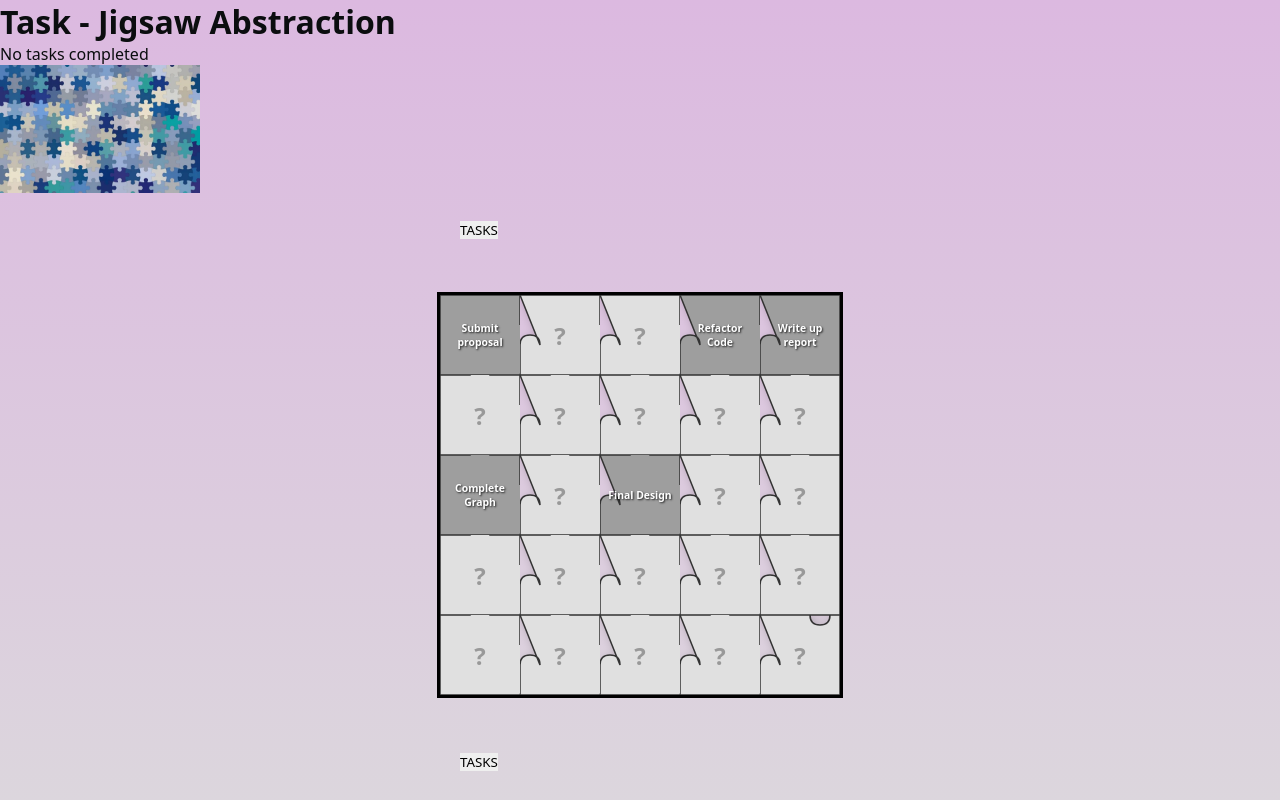
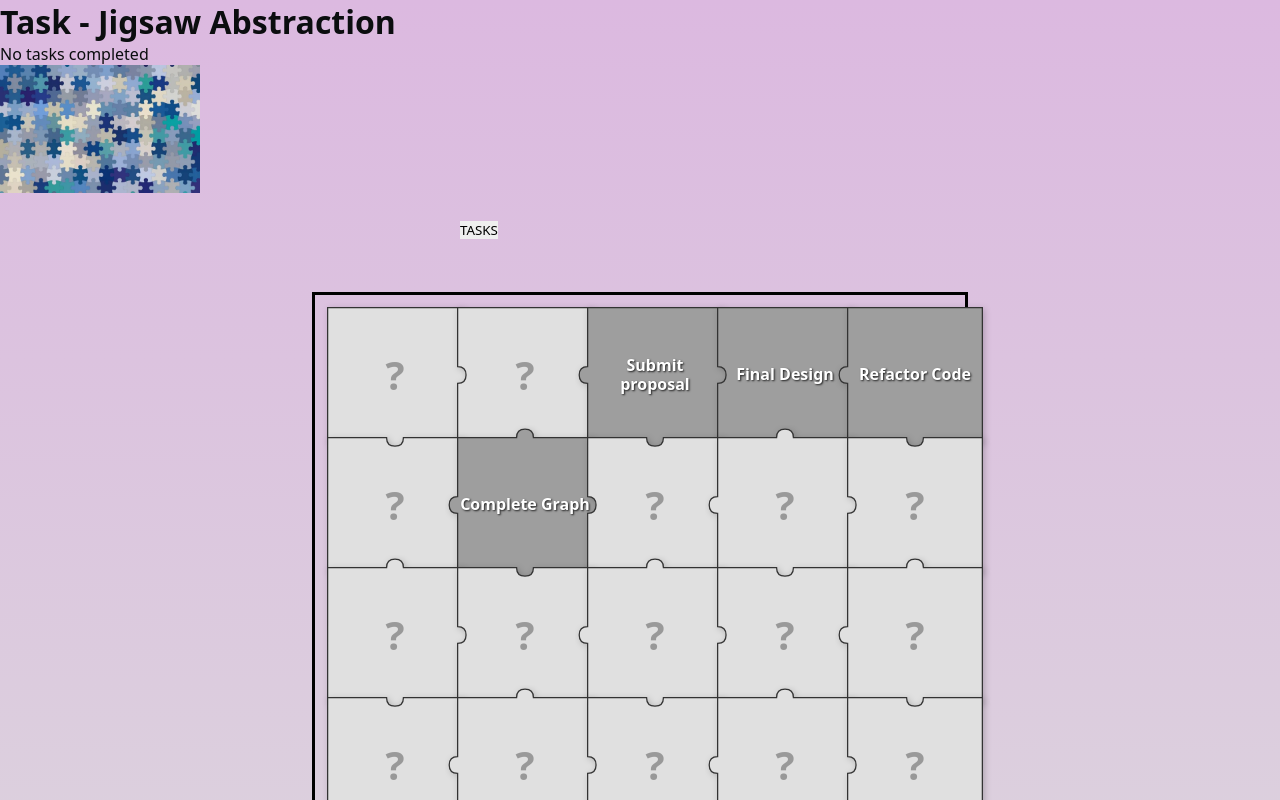
Before and after one commit to itcOnlineGaming/RWM_P2_2025_Jake_Fitzgerald, a SvelteKit app: page / in a window 1280 px wide. Shown: the top 800 px of the page. Built offline with nearby package versions, Linux system fonts and the light colour scheme.

Commit message:
#14 - More complex and varied piece shapes. Pieces now fit into one another (slots and tabs directions) when aligned on the grid.

```diff
--- a/src/Components/JigsawBoard.svelte
+++ b/src/Components/JigsawBoard.svelte
@@ -70,11 +70,24 @@
         return shuffled;
     }
 
-    // Create randomized pieces array
-    $: allPieces = shuffleArray([
-        ...tasks,
-        ...Array(Math.max(0, totalPieces - tasks.length)).fill(null)
-    ]);
+    // Create array with tasks in random positions but maintain grid structure
+    let allPieces: any[] = [];
+    $: {
+        const shuffledTasks = shuffleArray([...tasks]);
+        const placeholderCount = Math.max(0, totalPieces - tasks.length);
+
+        // Create array of all positions
+        const positions = Array.from({length: totalPieces}, (_, i) => i);
+        const shuffledPositions = shuffleArray(positions);
+
+        // Place tasks at random positions
+        const tempPieces = Array(totalPieces).fill(null);
+        shuffledTasks.forEach((task, i) => {
+            tempPieces[shuffledPositions[i]] = task;
+        });
+
+        allPieces = tempPieces;
+    }
 
     $: dimensions = getGridDimensions(totalPieces);
     $: rows = dimensions.rows;
@@ -85,15 +98,18 @@
     <div
         class="jigsaw-grid"
         style="
-            grid-template-columns: repeat({cols}, 80px);
-            grid-template-rows: repeat({rows}, 80px);
+            grid-template-columns: repeat({cols}, 130px);
+            grid-template-rows: repeat({rows}, 130px);
         ">
         {#each allPieces as piece, i}
             <div class="piece-container" title={piece?.text || 'Empty slot'}>
                 <JigsawPiece
                     type={getPieceType(i, rows, cols)}
                     color={piece ? getTaskColour(piece) : (allTasksCompleted ? completedPlaceholderColor : placeholderColor)}
-                    size={80}
+                    size={160}
+                    row={Math.floor(i / cols)}
+                    col={i % cols}
+                    cols={cols}
                 />
                 {#if piece}
                     <span class="piece-label">{piece.text.slice(0, 15)}{piece.text.length > 15 ? '...' : ''}</span>
@@ -118,7 +134,7 @@
 
     .jigsaw-grid {
         display: grid;
-        gap: -1px;
+        gap: 0;
     }
 
     .piece-container {
@@ -126,22 +142,27 @@
         display: flex;
         align-items: center;
         justify-content: center;
+        width: 160px;
+        height: 160px;
     }
 
     .piece-label {
         position: absolute;
-        font-size: 0.65rem;
+        font-size: 1rem;
         font-weight: bold;
         color: white;
         text-shadow: 1px 1px 2px rgba(0,0,0,0.8);
         pointer-events: none;
         text-align: center;
-        max-width: 70px;
+        max-width: 130px;
+        line-height: 1.2;
+        z-index: 10;
     }
 
     .piece-label.empty {
-        font-size: 1.5rem;
+        font-size: 2.5rem;
         color: #999;
         text-shadow: none;
+        z-index: 10;
     }
 </style>
--- a/src/Components/JigsawPiece.svelte
+++ b/src/Components/JigsawPiece.svelte
@@ -4,69 +4,146 @@
                      'middle';
     export let color: string = '#4CAF50';
     export let size: number = 80;
+    export let row: number = 0;
+    export let col: number = 0;
+    export let cols: number = 4;
 
-    // Simple jigsaw connector (tab/slot)
-    const tab = `q 0,-10 10,-10 t 10,10`; // outward tab
-    const slot = `q 0,10 10,10 t 10,-10`; // inward slot
+    // Deterministic function to decide if an edge has a tab
+    // Returns true if the edge going RIGHT from position (r,c) has a tab
+    function edgeHasRightTab(r: number, c: number): boolean {
+        return ((r * 7 + c * 13) % 2) === 0;
+    }
 
-    // Generate path based on piece type
-    function getPiecePath(type: string): string {
+    // Returns true if the edge going DOWN from position (r,c) has a tab
+    function edgeHasDownTab(r: number, c: number): boolean {
+        return ((r * 11 + c * 17) % 2) === 0;
+    }
+
+    // Generate path based on piece type with interlocking edges
+    function getPiecePath(): string {
         const s = size;
         const mid = s / 2;
+        const tabSize = 10;
 
-        switch(type) {
-            case 'corner-tl':
-                // Top-Left: straight top, straight left, tab right, tab bottom
-                return `M 0,0 L ${s},0 L ${s},${mid-10} ${tab} L ${s},${s}
-                        L ${mid+10},${s} ${slot} L 0,${s} Z`;
+        // Determine what connector this piece needs on each side
+        let topConnector: 'flat' | 'tab' | 'slot' = 'flat';
+        let rightConnector: 'flat' | 'tab' | 'slot' = 'flat';
+        let bottomConnector: 'flat' | 'tab' | 'slot' = 'flat';
+        let leftConnector: 'flat' | 'tab' | 'slot' = 'flat';
 
-            case 'corner-tr':
-                // Top-Right: straight top, straight right, tab bottom, slot left
-                return `M 0,0 L ${s},0 L ${s},${s} L ${mid+10},${s} ${slot}
-                        L 0,${s} L 0,${mid+10} ${tab} Z`;
+        // TOP EDGE
+        if (type === 'corner-tl' || type === 'corner-tr' || type === 'edge-top') {
+            topConnector = 'flat';
+        } else {
+            // Check the edge between this piece and the piece above
+            // The edge belongs to the piece above (row-1), and it goes DOWN
+            const edgeAboveHasTab = edgeHasDownTab(row - 1, col);
+            // If edge has tab going down, this piece receives it as a slot
+            topConnector = edgeAboveHasTab ? 'slot' : 'tab';
+        }
 
-            case 'corner-bl':
-                // Bottom-Left: straight left, straight bottom, tab top, tab right
-                return `M 0,0 L ${mid-10},0 ${tab} L ${s},0 L ${s},${mid-10} ${tab}
-                        L ${s},${s} L 0,${s} Z`;
+        // RIGHT EDGE
+        if (type === 'corner-tr' || type === 'corner-br' || type === 'edge-right') {
+            rightConnector = 'flat';
+        } else {
+            // Check the edge between this piece and the piece to the right
+            // The edge belongs to THIS piece, going RIGHT
+            const thisEdgeHasTab = edgeHasRightTab(row, col);
+            rightConnector = thisEdgeHasTab ? 'tab' : 'slot';
+        }
 
-            case 'corner-br':
-                // Bottom-Right: straight right, straight bottom, slot top, slot left
-                return `M 0,0 L ${s},0 L ${s},${s} L 0,${s} L 0,${mid+10} ${tab}
-                        L 0,0 L ${mid+10},0 ${slot} Z`;
+        // BOTTOM EDGE
+        if (type === 'corner-bl' || type === 'corner-br' || type === 'edge-bottom') {
+            bottomConnector = 'flat';
+        } else {
+            // Check the edge between this piece and the piece below
+            // The edge belongs to THIS piece, going DOWN
+            const thisEdgeHasTab = edgeHasDownTab(row, col);
+            bottomConnector = thisEdgeHasTab ? 'tab' : 'slot';
+        }
 
-            case 'edge-top':
-                // Top edge: straight top, tab/slot on other sides
-                return `M 0,0 L ${s},0 L ${s},${mid-10} ${tab} L ${s},${s}
-                        L ${mid+10},${s} ${slot} L 0,${s} L 0,${mid+10} ${tab} Z`;
+        // LEFT EDGE
+        if (type === 'corner-tl' || type === 'corner-bl' || type === 'edge-left') {
+            leftConnector = 'flat';
+        } else {
+            // Check the edge between this piece and the piece to the left
+            // The edge belongs to the piece on the left (col-1), going RIGHT
+            const edgeLeftHasTab = edgeHasRightTab(row, col - 1);
+            // If edge has tab going right, this piece receives it as a slot
+            leftConnector = edgeLeftHasTab ? 'slot' : 'tab';
+        }
 
-            case 'edge-right':
-                // Right edge: straight right, tab/slot on other sides
-                return `M 0,0 L ${mid-10},0 ${tab} L ${s},0 L ${s},${s}
-                        L ${mid+10},${s} ${slot} L 0,${s} L 0,${mid+10} ${tab} Z`;
+        // Build the path
+        let path = `M 0,0`;
 
-            case 'edge-bottom':
-                // Bottom edge: straight bottom, tab/slot on other sides
-                return `M 0,0 L ${mid-10},0 ${tab} L ${s},0 L ${s},${mid-10} ${tab}
-                        L ${s},${s} L 0,${s} L 0,${mid+10} ${tab} Z`;
+        // TOP EDGE
+        if (topConnector === 'flat') {
+            path += ` L ${s},0`;
+        } else if (topConnector === 'tab') {
+            path += ` L ${mid - tabSize},0`;
+            path += ` Q ${mid - tabSize},${-tabSize} ${mid},${-tabSize}`;
+            path += ` Q ${mid + tabSize},${-tabSize} ${mid + tabSize},0`;
+            path += ` L ${s},0`;
+        } else { // slot
+            path += ` L ${mid - tabSize},0`;
+            path += ` Q ${mid - tabSize},${tabSize} ${mid},${tabSize}`;
+            path += ` Q ${mid + tabSize},${tabSize} ${mid + tabSize},0`;
+            path += ` L ${s},0`;
+        }
 
-            case 'edge-left':
-                // Left edge: straight left, tab/slot on other sides
-                return `M 0,0 L ${mid-10},0 ${tab} L ${s},0 L ${s},${mid-10} ${tab}
-                        L ${s},${s} L ${mid+10},${s} ${slot} L 0,${s} Z`;
+        // RIGHT EDGE
+        if (rightConnector === 'flat') {
+            path += ` L ${s},${s}`;
+        } else if (rightConnector === 'tab') {
+            path += ` L ${s},${mid - tabSize}`;
+            path += ` Q ${s + tabSize},${mid - tabSize} ${s + tabSize},${mid}`;
+            path += ` Q ${s + tabSize},${mid + tabSize} ${s},${mid + tabSize}`;
+            path += ` L ${s},${s}`;
+        } else { // slot
+            path += ` L ${s},${mid - tabSize}`;
+            path += ` Q ${s - tabSize},${mid - tabSize} ${s - tabSize},${mid}`;
+            path += ` Q ${s - tabSize},${mid + tabSize} ${s},${mid + tabSize}`;
+            path += ` L ${s},${s}`;
+        }
 
-            case 'middle':
-            default:
-                // Middle: tabs/slots on all sides
-                return `M 0,0 L ${mid-10},0 ${tab} L ${s},0 L ${s},${mid-10} ${tab}
-                        L ${s},${s} L ${mid+10},${s} ${slot} L 0,${s} L 0,${mid+10} ${tab} Z`;
+        // BOTTOM EDGE
+        if (bottomConnector === 'flat') {
+            path += ` L 0,${s}`;
+        } else if (bottomConnector === 'tab') {
+            path += ` L ${mid + tabSize},${s}`;
+            path += ` Q ${mid + tabSize},${s + tabSize} ${mid},${s + tabSize}`;
+            path += ` Q ${mid - tabSize},${s + tabSize} ${mid - tabSize},${s}`;
+            path += ` L 0,${s}`;
+        } else { // slot
+            path += ` L ${mid + tabSize},${s}`;
+            path += ` Q ${mid + tabSize},${s - tabSize} ${mid},${s - tabSize}`;
+            path += ` Q ${mid - tabSize},${s - tabSize} ${mid - tabSize},${s}`;
+            path += ` L 0,${s}`;
         }
+
+        // LEFT EDGE
+        if (leftConnector === 'flat') {
+            path += ` L 0,0`;
+        } else if (leftConnector === 'tab') {
+            path += ` L 0,${mid + tabSize}`;
+            path += ` Q ${-tabSize},${mid + tabSize} ${-tabSize},${mid}`;
+            path += ` Q ${-tabSize},${mid - tabSize} 0,${mid - tabSize}`;
+            path += ` L 0,0`;
+        } else { // slot
+            path += ` L 0,${mid + tabSize}`;
+            path += ` Q ${tabSize},${mid + tabSize} ${tabSize},${mid}`;
+            path += ` Q ${tabSize},${mid - tabSize} 0,${mid - tabSize}`;
+            path += ` L 0,0`;
+        }
+
+        path += ` Z`;
+        return path;
     }
 </script>
 
-<svg width={size} height={size} viewBox="0 0 {size} {size}">
+<svg width={size} height={size} viewBox="{-15} {-15} {size + 30} {size + 30}">
     <path
-        d={getPiecePath(type)}
+        d={getPiecePath()}
         fill={color}
         stroke="#333"
         stroke-width="1.5"
@@ -75,12 +152,14 @@
 </svg>
 
 <style>
-    .jigsaw-piece {
+    .jigsaw-piece
+    {
         filter: drop-shadow(2px 2px 4px rgba(0,0,0,0.2));
         transition: transform 0.2s ease;
     }
 
-    .jigsaw-piece:hover {
+    .jigsaw-piece:hover
+    {
         transform: scale(1.05);
     }
 </style>
```
